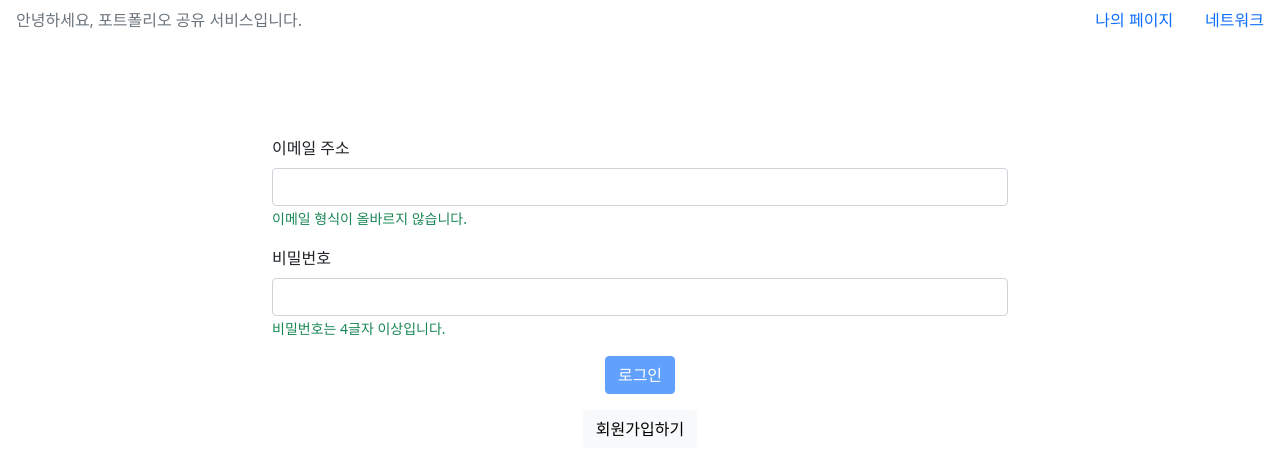
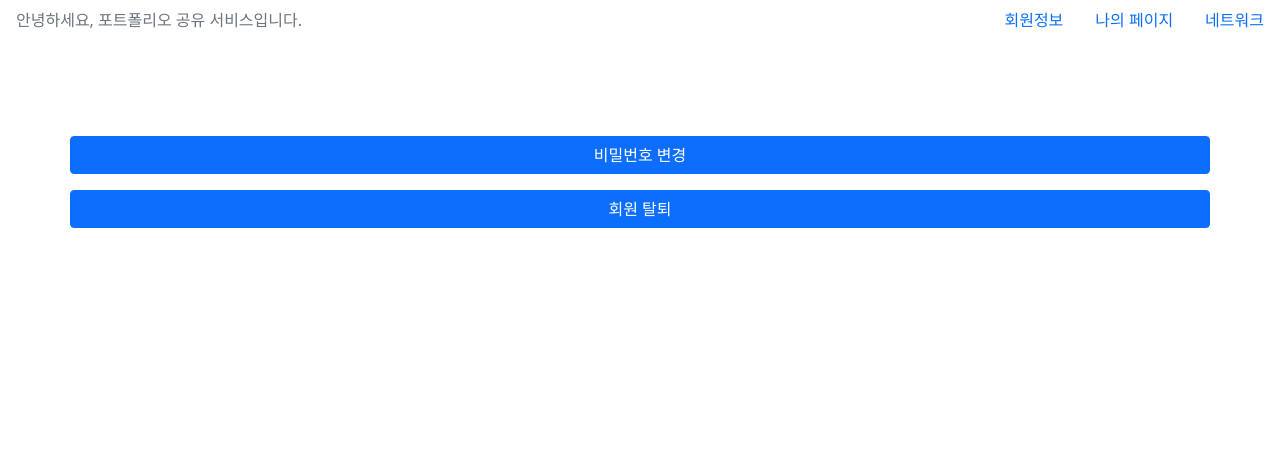
Before and after one commit to bobpull/bobpull, a React (Create React App) app in the folder front/: page /edit in a window 1280 px wide. Before the commit this address led to /login. Shown: the top 476 px of the page. Built offline with nearby package versions, Linux system fonts and the light colour scheme; no server answers.

Commit message:
회원정보 변경 컴포넌트 추가

```diff
--- a/front/src/App.js
+++ b/front/src/App.js
@@ -9,6 +9,7 @@ import LoginForm from "./components/user/LoginForm";
 import Network from "./components/user/Network";
 import RegisterForm from "./components/user/RegisterForm";
 import Portfolio from "./components/Portfolio";
+import MemberEdit from "./components/user/MemberEdit";
 
 export const UserStateContext = createContext(null);
 export const DispatchContext = createContext(null);
@@ -63,6 +64,8 @@ function App() {
             <Route path="/register" element={<RegisterForm />} />
             <Route path="/users/:userId" element={<Portfolio />} />
             <Route path="/network" element={<Network />} />
+            <Route path="/edit" element={<MemberEdit />} />
+            <Route path="/edit/password" element={<MemberEdit />} />
             <Route path="*" element={<Portfolio />} />
           </Routes>
         </Router>
--- a/front/src/components/Header.js
+++ b/front/src/components/Header.js
@@ -29,6 +29,9 @@ function Header() {
         <Nav.Link disabled>안녕하세요, 포트폴리오 공유 서비스입니다.</Nav.Link>
       </Nav.Item>
       <Nav.Item>
+        <Nav.Link onClick={() => navigate("/edit")}>회원정보</Nav.Link>
+      </Nav.Item>
+      <Nav.Item>
         <Nav.Link onClick={() => navigate("/")}>나의 페이지</Nav.Link>
       </Nav.Item>
       <Nav.Item>
--- /dev/null
+++ b/front/src/components/user/MemberEdit.js
@@ -0,0 +1,24 @@
+import { useNavigate } from "react-router-dom";
+import { Container, Row, Button } from "react-bootstrap";
+
+function MemberEdit() {
+  const navigate = useNavigate();
+  return (
+    <Container>
+      <Row className="justify-content-md-center mt-5">
+        <Button
+          variant="primary"
+          className="mb-3"
+          onClick={() => navigate("/edit/password")}
+        >
+          비밀번호 변경
+        </Button>
+        <Button variant="primary" className="mb-3">
+          회원 탈퇴
+        </Button>
+      </Row>
+    </Container>
+  );
+}
+
+export default MemberEdit;
```
